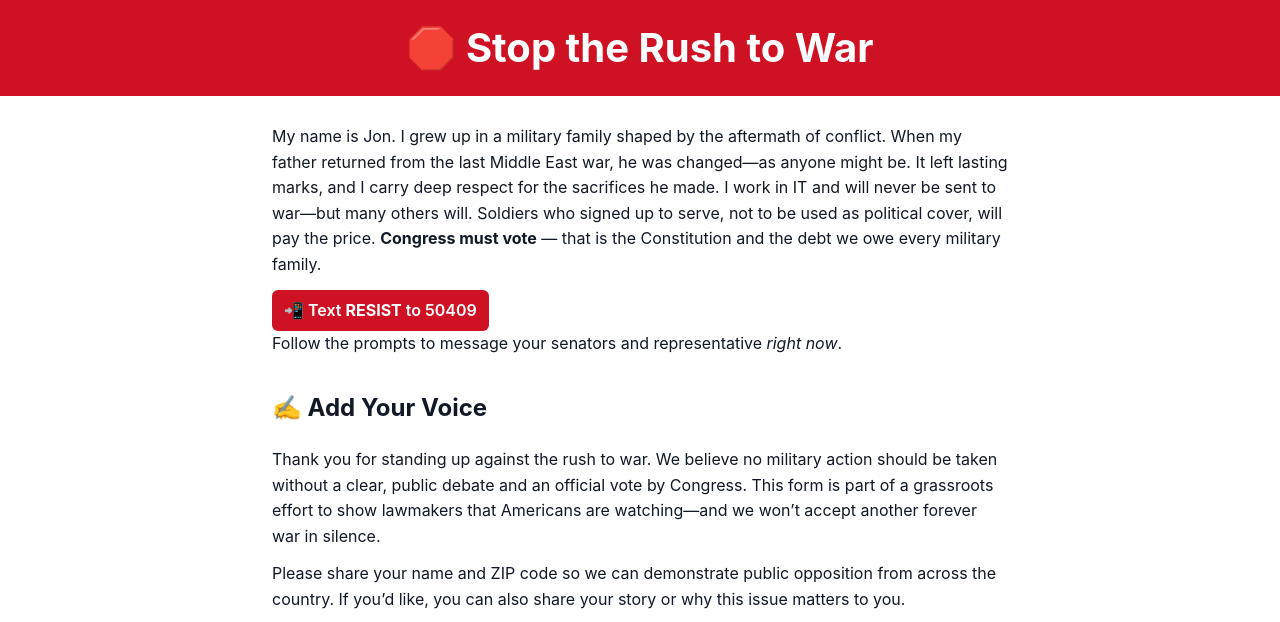
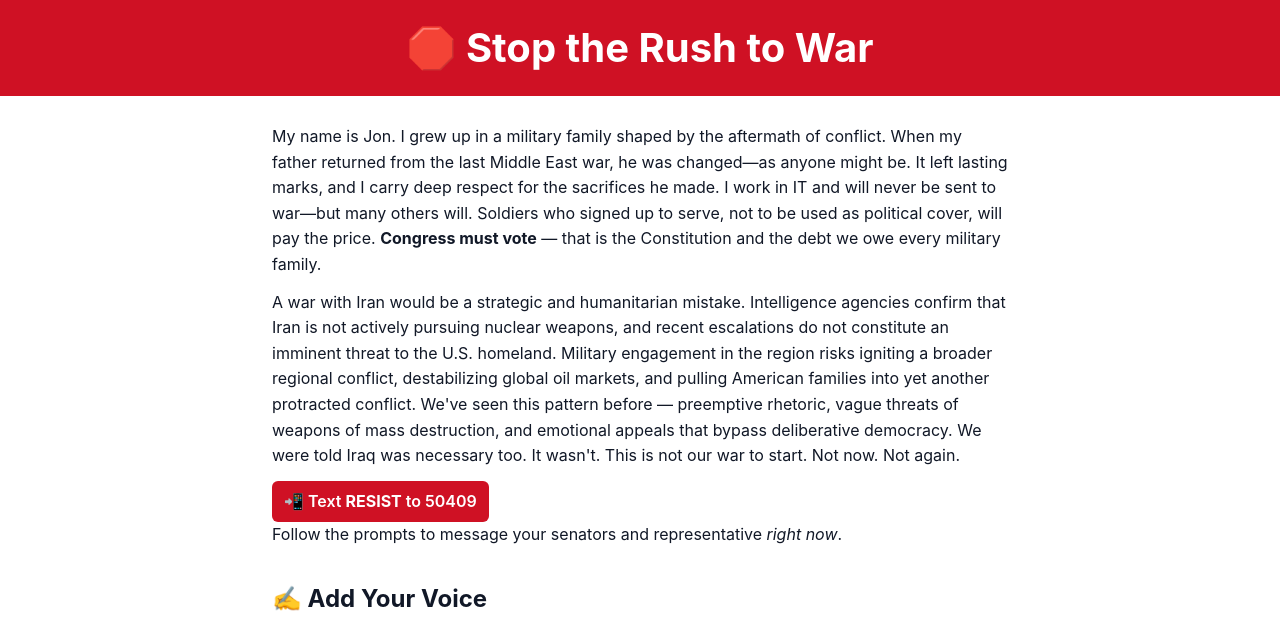
Before and after one commit to jonjward314/policy-publica-now, a plain HTML site: page index.html in a window 1280 px wide. Shown: the top 622 px of the page. Drawn offline with Linux system fonts and the light colour scheme.

Commit message:
Update index.html

```diff
--- a/index.html
+++ b/index.html
@@ -115,6 +115,12 @@
     </p>
 
     <p>
+      A war with Iran would be a strategic and humanitarian mistake. Intelligence agencies confirm that Iran is not actively pursuing nuclear weapons, and recent escalations do not constitute an imminent threat to the U.S. homeland. Military engagement in the region risks igniting a broader regional conflict, destabilizing global oil markets, and pulling American families into yet another protracted conflict.
+      We've seen this pattern before — preemptive rhetoric, vague threats of weapons of mass destruction, and emotional appeals that bypass deliberative democracy. We were told Iraq was necessary too. It wasn't.
+      This is not our war to start. Not now. Not again.
+    </p>
+
+    <p>
       <a class="cta" href="sms:50409?&body=RESIST">📲 Text <strong>RESIST</strong> to 50409</a><br />
       Follow the prompts to message your senators and representative <em>right now</em>.
     </p>
```
